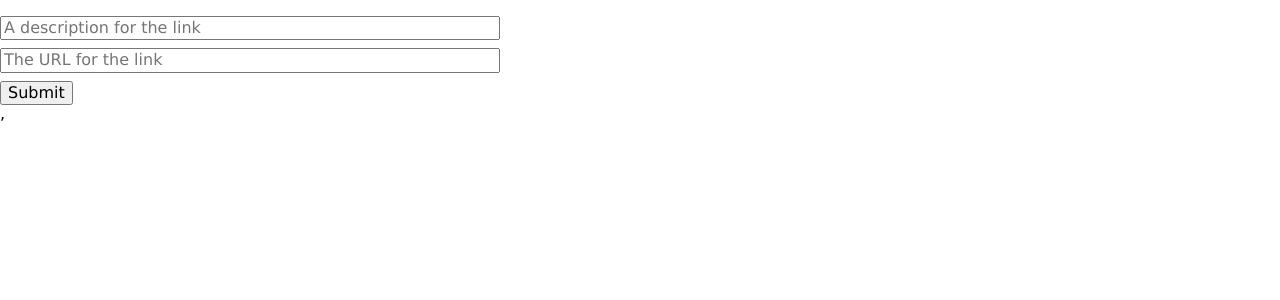
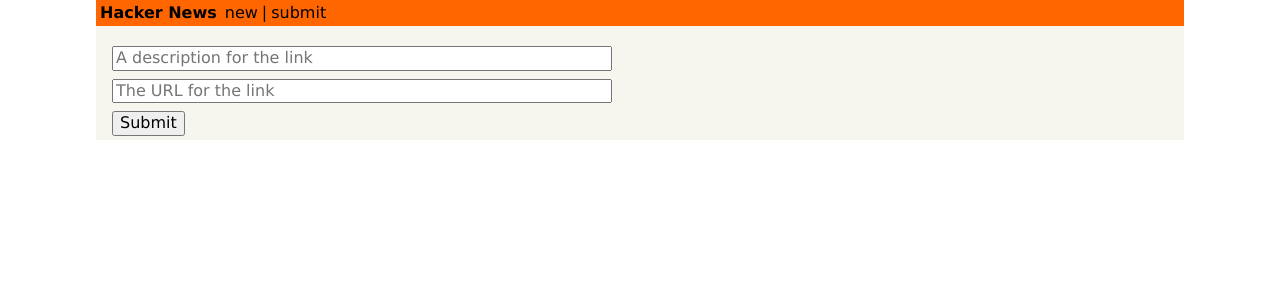
Before and after one commit to alvinindra/practice-react-apollo-graphql, a React (Create React App) app: page /create in a window 1280 px wide. Shown: the top 300 px of the page. Built offline with nearby package versions, Linux system fonts and the light colour scheme.

Commit message:
feat: add routing

```diff
--- a/package.json
+++ b/package.json
@@ -10,6 +10,7 @@
     "graphql": "^16.8.1",
     "react": "^18.2.0",
     "react-dom": "^18.2.0",
+    "react-router-dom": "^6.21.2",
     "react-scripts": "5.0.1",
     "web-vitals": "^2.1.4"
   },
--- a/src/components/App.js
+++ b/src/components/App.js
@@ -1,11 +1,21 @@
-import React, { Component } from 'react'
+import React from 'react'
+import CreateLink from './CreateLink'
+import Header from './Header'
 import LinkList from './LinkList'
-import CreateLink from './CreateLink'
+import { Route, Routes } from 'react-router-dom'
 
-class App extends Component {
-  render() {
-    return <CreateLink />
-  }
+const App = () => {
+  return (
+    <div className="center w85">
+      <Header />
+      <div className="ph3 pv1 background-gray">
+        <Routes>
+          <Route path="/" element={<LinkList />} />
+          <Route path="/create" element={<CreateLink />} />
+        </Routes>
+      </div>
+    </div>
+  )
 }
 
 export default App
--- a/src/components/CreateLink.js
+++ b/src/components/CreateLink.js
@@ -1,5 +1,6 @@
 import React, { useState } from 'react'
 import { useMutation, gql } from '@apollo/client'
+import { useNavigate } from 'react-router-dom'
 
 const CREATE_LINK_MUTATION = gql`
   mutation PostMutation($description: String!, $url: String!) {
@@ -13,6 +14,8 @@
 `
 
 const CreateLink = () => {
+  const navigate = useNavigate()
+
   const [formState, setFormState] = useState({
     description: '',
     url: '',
@@ -23,6 +26,7 @@
       description: formState.description,
       url: formState.url,
     },
+    onCompleted: () => navigate('/'),
   })
 
   return (
--- /dev/null
+++ b/src/components/Header.js
@@ -0,0 +1,23 @@
+import React from 'react'
+import { Link } from 'react-router-dom'
+
+const Header = () => {
+  return (
+    <div className="flex pa1 justify-between nowrap orange">
+      <div className="flex flex-fixed black">
+        <Link to="/" className="no-underline black">
+          <div className="fw7 mr1">Hacker News</div>
+        </Link>
+        <Link to="/" className="ml1 no-underline black">
+          new
+        </Link>
+        <div className="ml1">|</div>
+        <Link to="/create" className="ml1 no-underline black">
+          submit
+        </Link>
+      </div>
+    </div>
+  )
+}
+
+export default Header
--- a/src/index.js
+++ b/src/index.js
@@ -3,6 +3,7 @@
 import './styles/index.css'
 import App from './components/App'
 import reportWebVitals from './reportWebVitals'
+import { BrowserRouter } from 'react-router-dom'
 
 import {
   ApolloProvider,
@@ -22,12 +23,11 @@
 
 const root = ReactDOM.createRoot(document.getElementById('root'))
 root.render(
-  <React.StrictMode>
+  <BrowserRouter>
     <ApolloProvider client={client}>
       <App />
     </ApolloProvider>
-    ,
-  </React.StrictMode>
+  </BrowserRouter>
 )
 
 // If you want to start measuring performance in your app, pass a function
```
Also changed, not shown: 2 other files (tests, documents, lock files or other folders).
